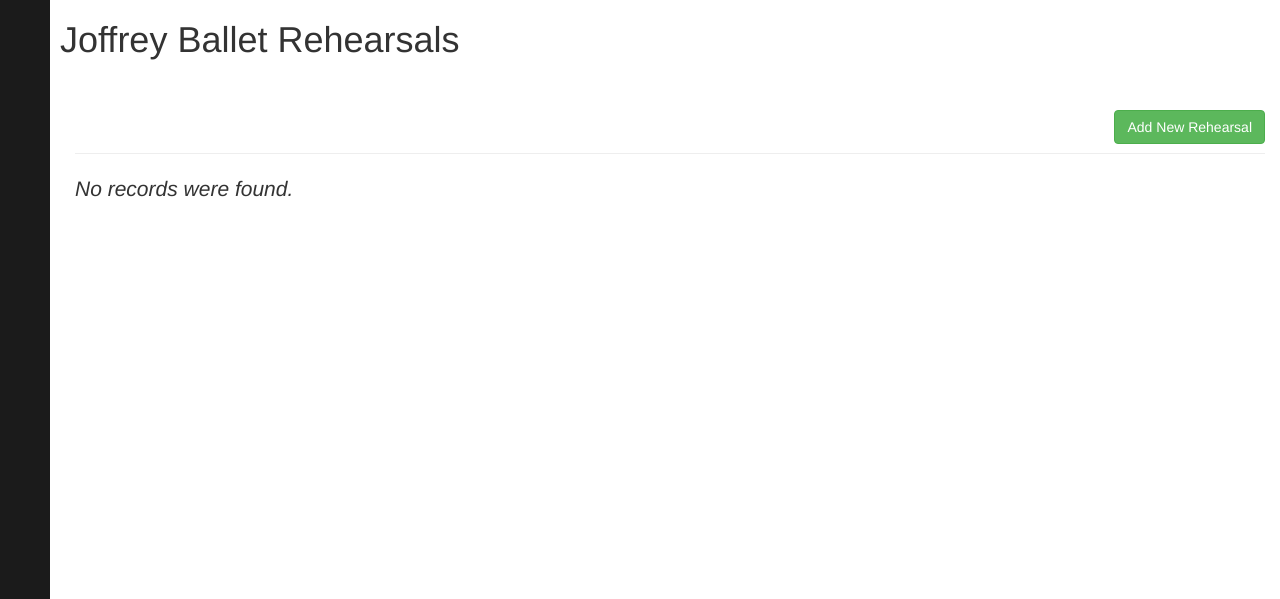
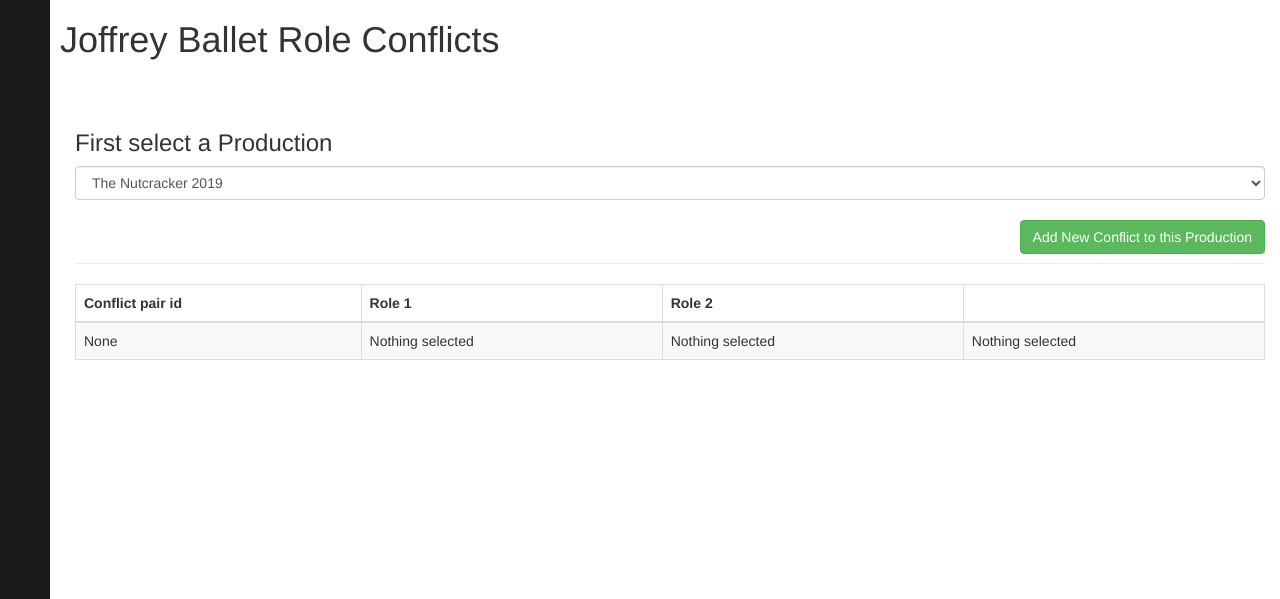
Before and after one commit to ajg12345/SWAC, a PHP site: page /conflicts.php in a window 1280 px wide. Shown: the part 60-659 px from the top of the page. Run offline with PHP 8.4, Linux system fonts and the light colour scheme; the visitor is signed in with stand-in values (Sample User, id 1); data comes from the database, SQL or seed files in the repository; both versions use the stored data as it was after the commit.

Commit message:
conflicts page has prod_id dependant dropdown filling the table

```diff
--- a/conflicts.php
+++ b/conflicts.php
@@ -1,84 +1,101 @@
 <?php
 include_once "includes/header.php";
 include_once "includes/crudheader.php";
+include_once 'includes/dbh.inc.php';
+//$prod_id = 1;
+
 ?>
 
 <div class= "grid">
-	<div class="title"><h1>Joffrey Ballet Rehearsals</h1></div>
+	<div class="title"><h1>Joffrey Ballet Role Conflicts</h1></div>
 	<div class="content">
         <div class="container-fluid">
             <div class="row">
                 <div class="col-md-12">
 					<div class="page-header clearfix">
-						<a href="rehearsalcreate.php" class="btn btn-success pull-right">Add New Rehearsal</a>
+						<h3>First select a Production</h3>
+						<select id="prod_select" class="form-control">
+							<?php //the add new conflict button below will have to pass a get to the conflict create page link.
+							$sql_prod_list = "SELECT * FROM productions order by create_dt desc";
+							$result_prod_list = mysqli_query($conn, $sql_prod_list);
+							while($prod_row = mysqli_fetch_array($result_prod_list)){
+								echo '<option value="' . $prod_row['prod_id'] . '">' . $prod_row['description'] .'</option>';
+							}
+							mysqli_free_result($result_prod_list);
+							?>
+						</select>
+						<br>
+
+						<a href="conflictcreate.php" class="btn btn-success pull-right">Add New Conflict to this Production</a>
 					</div>
 					<?php
-					include_once 'includes/dbh.inc.php';
 					// Attempt select query execution
-					$sql = "SELECT  re.re_id as re_id,
-									loc.building as building,
-									loc.room as room,
-									pro.description as production,
-									re.perf_dt as perf_dt,
-									re.start_time as start_time,
-									re.end_time as end_time
-									FROM rehearsals as re
-									join productions as pro on re.prod_id = pro.prod_id
-									join locations as loc on re.location_id = loc.location_id
-									where re.is_performance = 0";
-					if($result = mysqli_query($conn, $sql)){
-						if(mysqli_num_rows($result) > 0){
 						echo "<table class='table table-bordered table-striped'>";
 							echo "<thead>";
 								echo "<tr>";
-										//echo "<th>Rehearsal ID</th>";
-										echo "<th>Building</th>";
-										echo "<th>Room</th>";
-										echo "<th>Production</th>";
-										echo "<th>Date</th>";
-										echo "<th>Start Time</th>";
-										echo "<th>End Time</th>";
+									echo "<th>Conflict pair id</th>";
+									echo "<th>Role 1</th>";
+									echo "<th>Role 2</th>";
+									echo "<th></th>";
 								echo "</tr>";
 							echo "</thead>";
-								echo "<tbody>";
-								while($row = mysqli_fetch_array($result)){
+							echo "<tbody id='conflict_table'>";
+
 								echo "<tr>";
-										//echo "<td>" . $row['re_id'] . "</td>";
-										echo "<td>" . $row['building'] . "</td>";
-										echo "<td>" . $row['room'] . "</td>";
-										echo "<td>" . $row['production'] . "</td>";
-										echo "<td>" . $row['perf_dt'] . "</td>";
-										echo "<td>" . $row['start_time'] . "</td>";
-										echo "<td>" . $row['end_time'] . "</td>";
-										echo "<td>";
-											echo "<a href='castings.php?re_id=". $row['re_id'] ."' title='View Casting' data-toggle='tooltip'><span class='glyphicon glyphicon-eye-open'></span></a>";
-											echo "<a href='rehearsalupdate.php?re_id=". $row['re_id'] ."' title='Update Record' data-toggle='tooltip'><span class='glyphicon glyphicon-pencil'></span></a>";
-											echo "<a href='rehearsaldelete.php?re_id=". $row['re_id'] ."' title='Delete Record' data-toggle='tooltip'><span class='glyphicon glyphicon-trash'></span></a>";
-										echo "</td>";
+									echo "<td>None</td>";
+									echo "<td>Nothing selected</td>";
+									echo "<td>Nothing selected</td>";
+									echo "<td>Nothing selected</td>";
 								echo "</tr>";
-								}
+
+
 							echo "</tbody>";
 						echo "</table>";
-							// Free result set
-							mysqli_free_result($result);
-						} else{
-							echo "<p class='lead'><em>No records were found.</em></p>";
-						}
-					} else{
-						echo "ERROR: Could not execute $sql. " . mysqli_error($conn);
-					}
-
-					// Close connection
-					mysqli_close($conn);
 					?>
 				</div>
 			</div>
 		</div>
 	</div>
 </div>
+<!-- Script -->
+<script type="text/javascript">
+	$(document).ready(function(){
+
+    $("#prod_select").change(function(){
+        var prod_id = $(this).val();
+
+        $.ajax({
+            url: 'getconflicts.php',
+            type: 'post',
+            data: {prod_id:prod_id},
+            dataType: 'json',
+            success:function(response){
+
+                var len = response.length;
+
+                $("#conflict_table").empty();
+
+                for( var i = 0; i<len; i++){
+
+                    var pair_id = response[i]['conflict_pair_id'];
+                    var name1 = response[i]['role1'];
+					var name2 = response[i]['role2'];
+                    $("#conflict_table").append("<tr><td>"+pair_id+"</td><td>"+name1+"</td><td>"+name2+"</td><td><a href='conflictdelete.php?conflict_pair_id="+pair_id+"' title='Delete Record' data-toggle='tooltip'><span class='glyphicon glyphicon-trash'></span></a></td></tr>");
 
 
 
+                }
+
+            }
+        });
+    });
+
+});
+</script>
+
+
 <?php
+//close connection
+mysqli_close($conn);
 include_once "includes/footer.php";
 ?>
--- a/includes/crudheader.php
+++ b/includes/crudheader.php
@@ -4,7 +4,8 @@ if (!isset($_SESSION['useruid']) || $_SESSION['can_create'] == 0)  {
 }
 ?>
  <link rel="stylesheet" href="https://maxcdn.bootstrapcdn.com/bootstrap/3.3.7/css/bootstrap.css">
- <script src="https://ajax.googleapis.com/ajax/libs/jquery/1.12.4/jquery.min.js"></script>
+ <!--<script src="https://ajax.googleapis.com/ajax/libs/jquery/1.12.4/jquery.min.js"></script>-->
+ <script src="https://ajax.googleapis.com/ajax/libs/jquery/2.2.4/jquery.min.js"></script>
  <script src="https://maxcdn.bootstrapcdn.com/bootstrap/3.3.7/js/bootstrap.js"></script>
 
  <script type="text/javascript">
```
Also changed, not shown: getconflicts.php (added, +27 -0 lines), sql/T_role_conflicts.sql (+7 -2 lines), ER-Diagram.png. Lines whose indentation alone changed are shown as unchanged.
